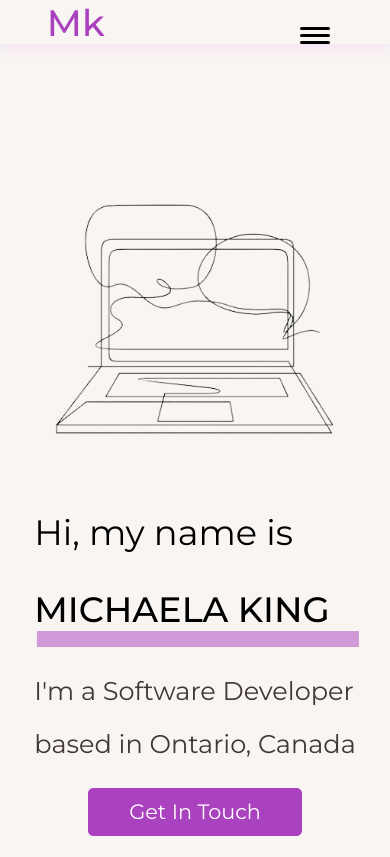
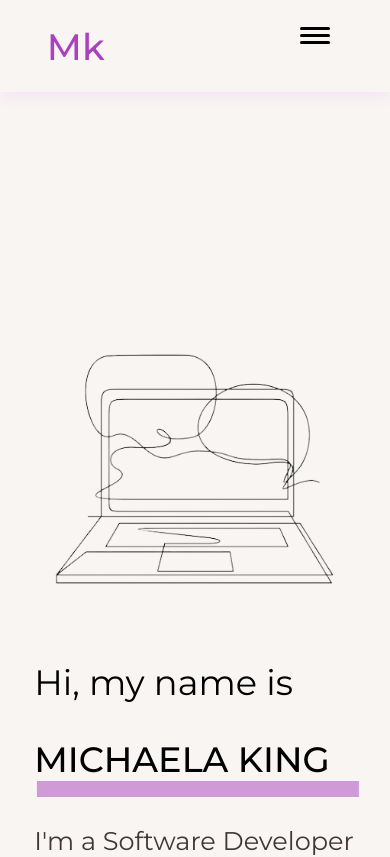
Before and after one commit to Michaela-K/mk_react_portfolio, a React (Create React App) app: page / in a window 390 px wide. Shown: the top 857 px of the page. Built offline with nearby package versions, Linux system fonts and the light colour scheme.

Commit message:
Add name to title

```diff
--- a/src/App.css
+++ b/src/App.css
@@ -257,6 +257,7 @@
     align-items: center;
     gap: 32px;
     background-color: var(--bg-shade);
+    margin-top: 150px;
     height: 80vh;
   }
 
@@ -1061,7 +1062,6 @@ p.footer__content {
 
   @media screen and (max-width: 1200px) {
   .navbar{
-    height: 5vh;
     display: flex;
     align-items: center;
   }
```
